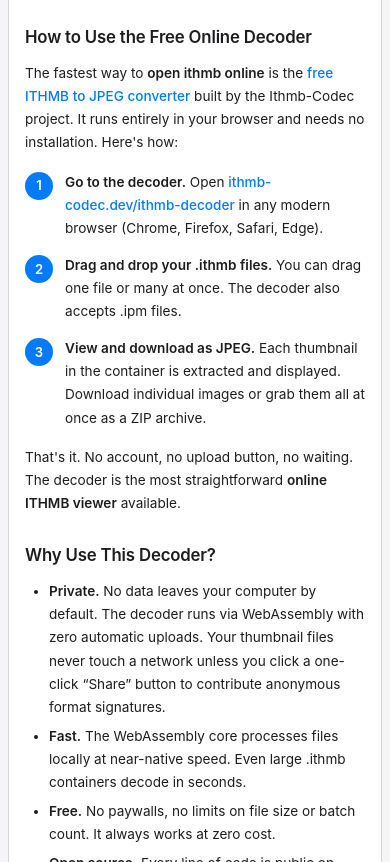
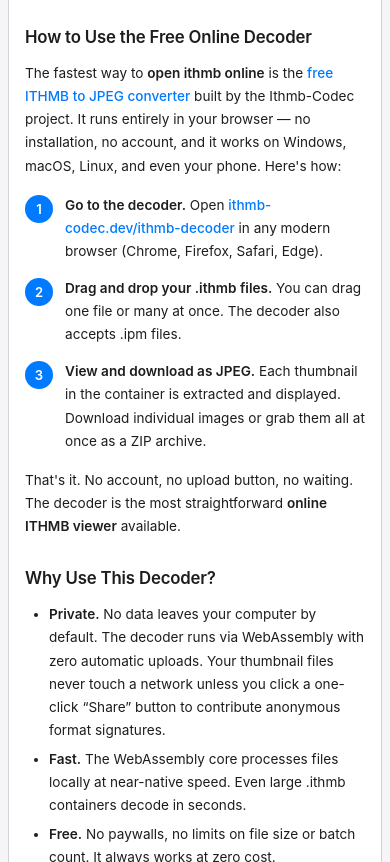
Before and after one commit to B67687/Ithmb-Codec-Web, a website: page guide/how-to-open-ithmb-files.html in a window 390 px wide. Shown: the part 964-1826 px from the top of the page. Drawn offline with Linux system fonts and the light colour scheme.

Commit message:
seo: mention cross-platform support in guide (Windows/macOS/Linux/phone)

```diff
--- a/guide/how-to-open-ithmb-files.html
+++ b/guide/how-to-open-ithmb-files.html
@@ -407,8 +407,9 @@
           <a href="https://ithmb-codec.dev/ithmb-decoder/"
             >free ITHMB to JPEG converter</a
           >
-          built by the Ithmb-Codec project. It runs entirely in your browser and
-          needs no installation. Here's how:
+          built by the Ithmb-Codec project. It runs entirely in your browser —
+          no installation, no account, and it works on Windows, macOS, Linux,
+          and even your phone. Here's how:
         </p>
 
         <ol class="steps">
```
